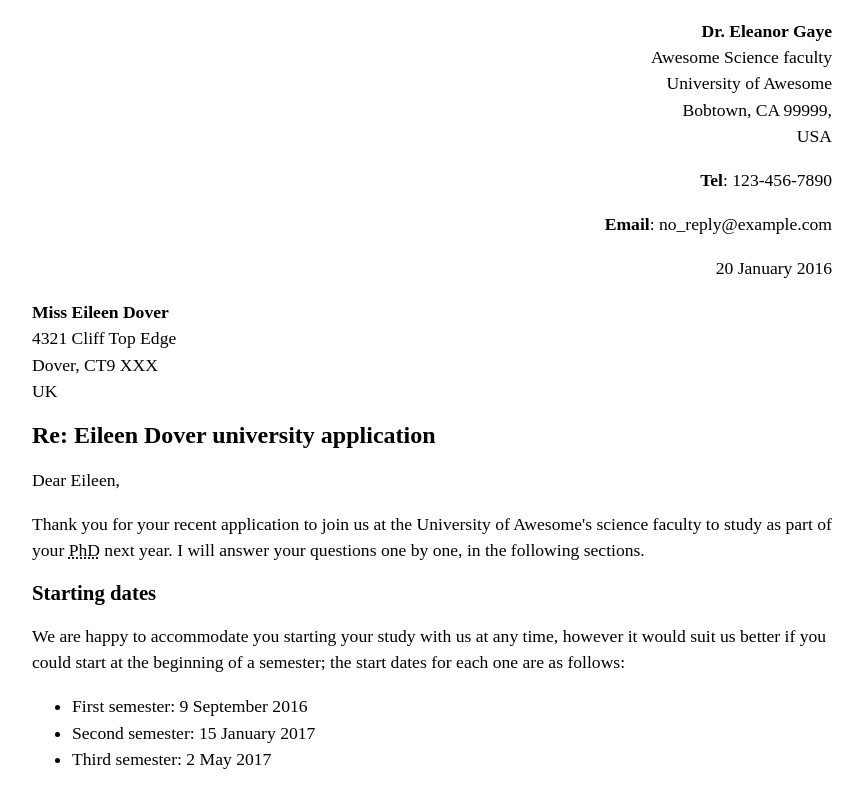
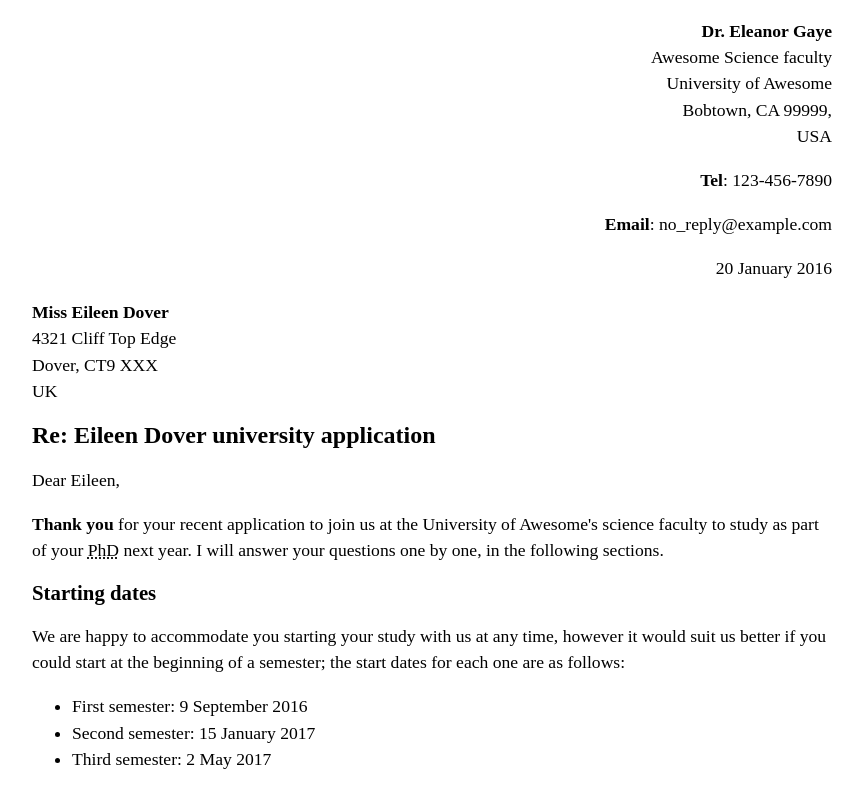
Before and after one commit to Ryker4TA19/ryker4ta.github.io, a plain HTML site: page letter-markup/index.html in a window 1280 px wide. Shown: the top 787 px of the page, without its empty margins (208-1071 px from the left). Drawn offline with Linux system fonts and the light colour scheme.

Commit message:
thank you
changed thank you from strong

```diff
--- a/letter-markup/index.html
+++ b/letter-markup/index.html
@@ -63,7 +63,7 @@
 
 <p>Dear Eileen,</p>
 
-<p>Thank you for your recent application to join us at the University of Awesome's science faculty to study as part of your <abbr title="Doctor of Philosophy">PhD</abbr> next year. I will answer your questions one by one, in the following sections.</p>
+<p><strong>Thank you</strong> for your recent application to join us at the University of Awesome's science faculty to study as part of your <abbr title="Doctor of Philosophy">PhD</abbr> next year. I will answer your questions one by one, in the following sections.</p>
 
 <h2>Starting dates</h2>
 
```
